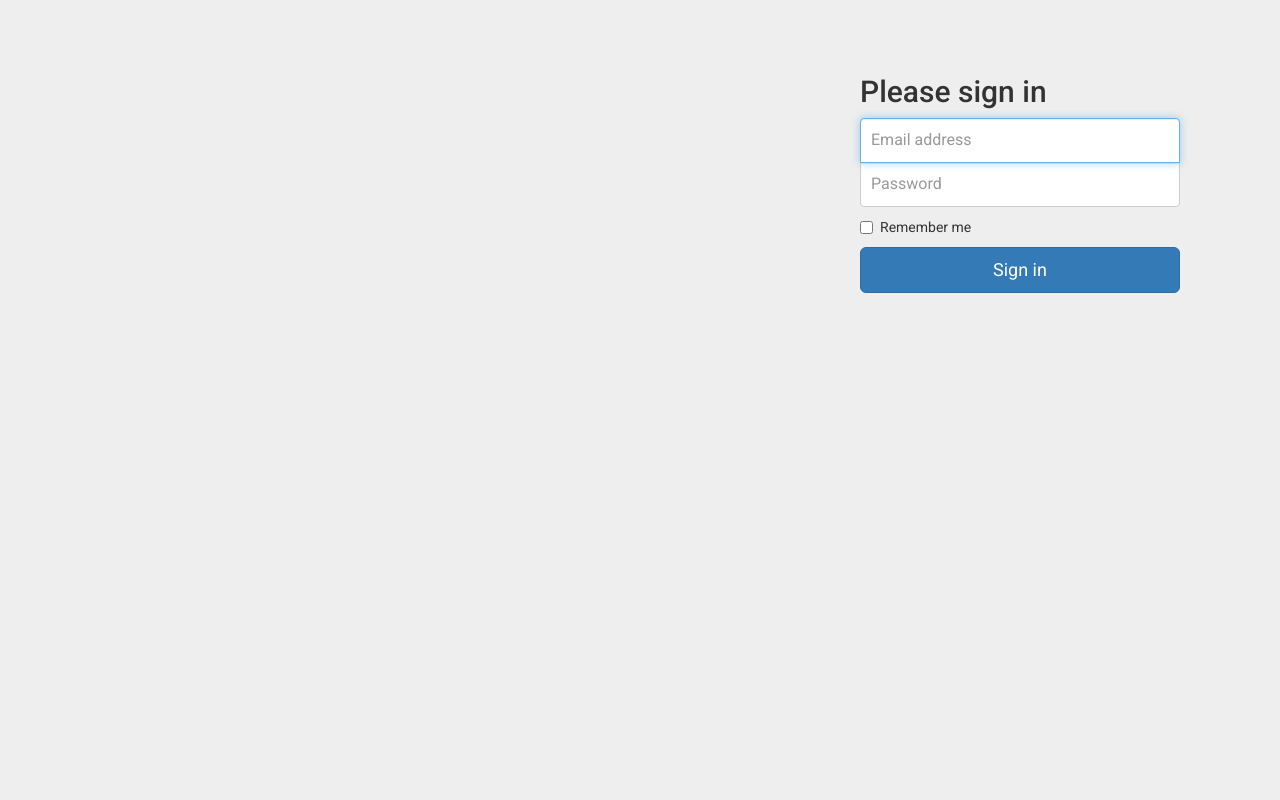
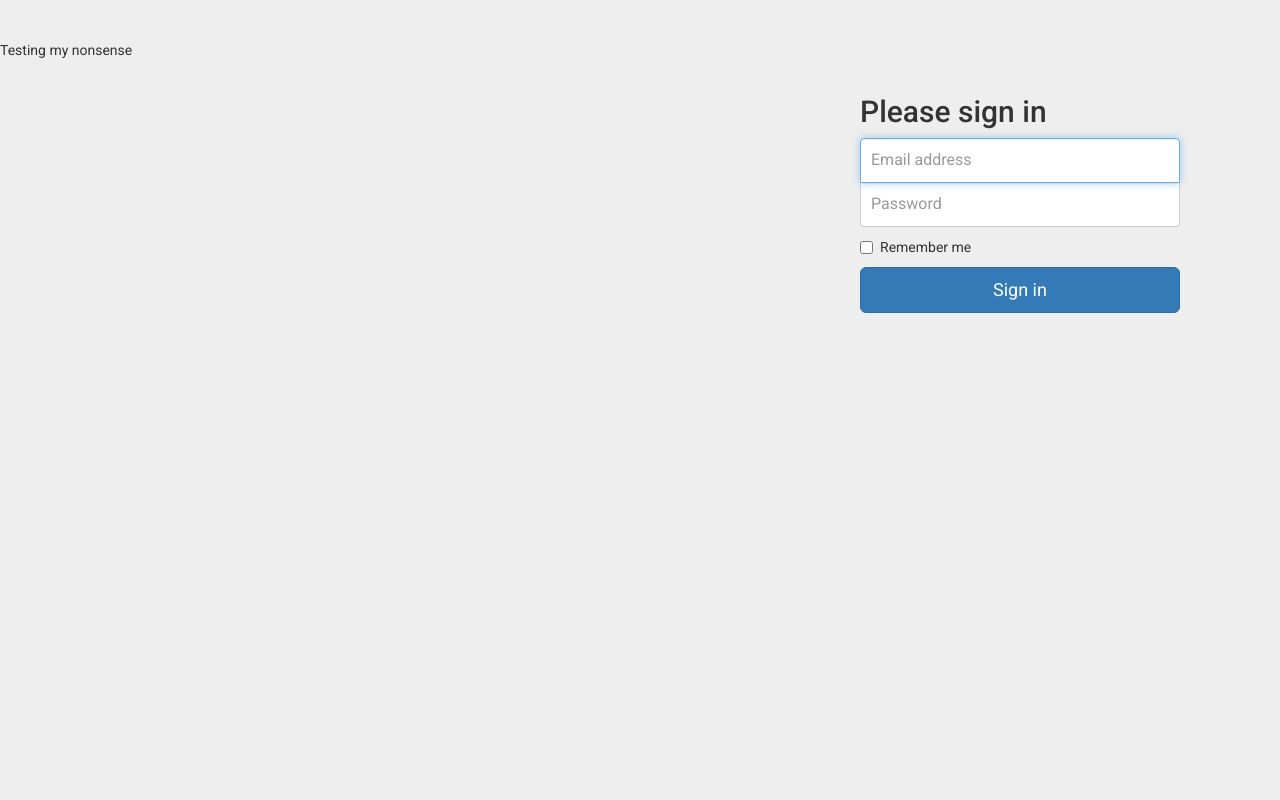
Before and after one commit to B4RN3SCODE/TimeSheet, a PHP site: page / in a window 1280 px wide. Run offline with PHP 8.4, Linux system fonts and the light colour scheme; some libraries are stand-ins or nearby versions.

Commit message:
nonsense

```diff
--- a/index.php
+++ b/index.php
@@ -1,5 +1,6 @@
 <?php
 // only for production purposes....
 // until the application class and supporting modules are built
+echo "Testing my nonsense";
 include_once("modules/user/views/login.php");
 ?>
```
